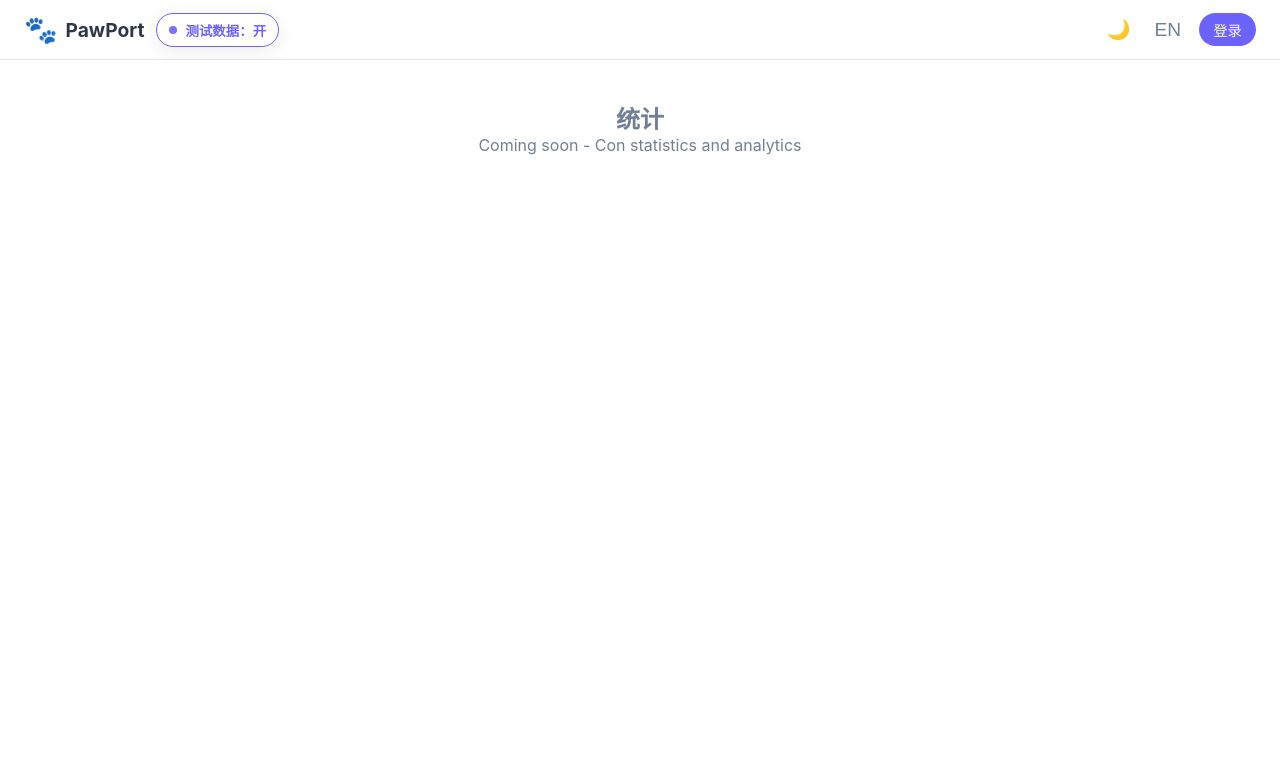
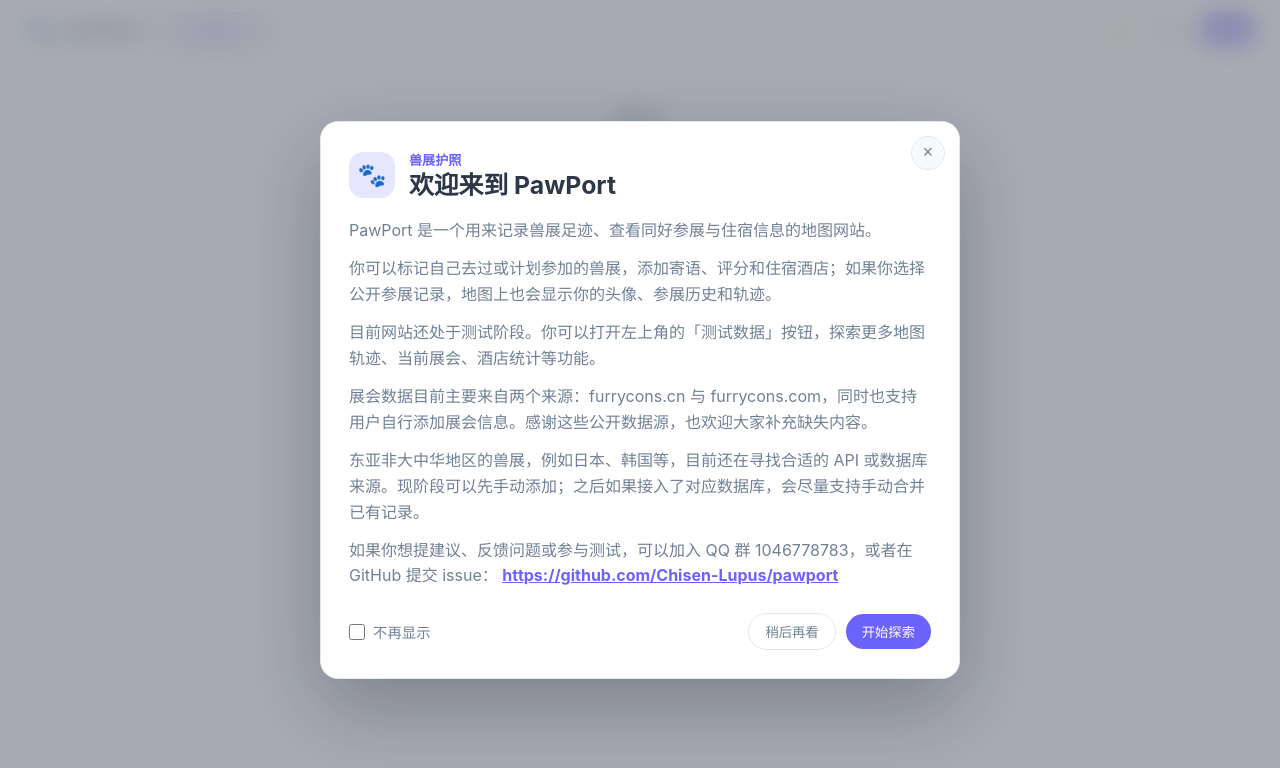
Before and after one commit to Chisen-Lupus/pawport, a Vue app in the folder pawport-test/frontend/: page /stats in a window 1280 px wide. Shown: the top 768 px of the page. Built offline with nearby package versions, Linux system fonts and the light colour scheme; no server answers.

Commit message:
feat: add welcome guide modal

```diff
--- a/pawport-test/frontend/src/App.vue
+++ b/pawport-test/frontend/src/App.vue
@@ -61,6 +61,59 @@
         </aside>
       </transition>
     </main>
+
+    <transition name="welcome-fade">
+      <div v-if="showWelcomeModal" class="welcome-overlay" @click.self="closeWelcomeModal">
+        <section
+          class="welcome-dialog"
+          role="dialog"
+          aria-modal="true"
+          aria-labelledby="welcome-title"
+        >
+          <button class="welcome-close" type="button" :aria-label="$t('welcome.closeLabel')" @click="closeWelcomeModal">
+            ×
+          </button>
+
+          <div class="welcome-heading">
+            <span class="welcome-mark">🐾</span>
+            <div>
+              <p class="welcome-kicker">{{ $t('app.subtitle') }}</p>
+              <h2 id="welcome-title">{{ $t('welcome.title') }}</h2>
+            </div>
+          </div>
+
+          <div class="welcome-copy">
+            <p>{{ $t('welcome.intro') }}</p>
+            <p>{{ $t('welcome.profile') }}</p>
+            <p>{{ $t('welcome.testing') }}</p>
+            <p>{{ $t('welcome.sources') }}</p>
+            <p>{{ $t('welcome.eastAsia') }}</p>
+            <p>
+              {{ $t('welcome.feedback') }}
+              <a href="https://github.com/Chisen-Lupus/pawport" target="_blank" rel="noreferrer">
+                https://github.com/Chisen-Lupus/pawport
+              </a>
+            </p>
+          </div>
+
+          <div class="welcome-actions">
+            <label class="welcome-check">
+              <input v-model="welcomeDontShowAgain" type="checkbox" />
+              <span>{{ $t('welcome.dontShowAgain') }}</span>
+            </label>
+
+            <div class="welcome-buttons">
+              <button class="btn welcome-secondary" type="button" @click="closeWelcomeModal">
+                {{ $t('welcome.laterAction') }}
+              </button>
+              <button class="btn btn-primary" type="button" @click="closeWelcomeModal">
+                {{ $t('welcome.primaryAction') }}
+              </button>
+            </div>
+          </div>
+        </section>
+      </div>
+    </transition>
   </div>
 </template>
 
@@ -79,8 +132,12 @@
 const themeStore = useThemeStore()
 const visibilityStore = useVisibilityStore()
 
+const WELCOME_STORAGE_KEY = 'pawport-welcome-dismissed-v1'
+
 const showPanel = ref(false)
 const isMapFullscreen = ref(false)
+const showWelcomeModal = ref(false)
+const welcomeDontShowAgain = ref(false)
 const extensions = ref({
   enableActiveUsers: false,
   enableFurryMeets: false,
@@ -98,7 +155,28 @@
   locale.value = newLocale
 }
 
+function welcomeDismissed() {
+  try {
+    return window.localStorage.getItem(WELCOME_STORAGE_KEY) === 'true'
+  } catch (error) {
+    return false
+  }
+}
+
+function closeWelcomeModal() {
+  if (welcomeDontShowAgain.value) {
+    try {
+      window.localStorage.setItem(WELCOME_STORAGE_KEY, 'true')
+    } catch (error) {
+      console.warn('Failed to save welcome preference')
+    }
+  }
+  showWelcomeModal.value = false
+}
+
 onMounted(async () => {
+  showWelcomeModal.value = !welcomeDismissed()
+
   if (authStore.token) {
     await authStore.fetchProfile()
   }
@@ -305,6 +383,144 @@
   overflow-y: auto;
 }
 
+.welcome-overlay {
+  position: fixed;
+  inset: 0;
+  z-index: 3000;
+  display: flex;
+  align-items: center;
+  justify-content: center;
+  padding: 24px;
+  background: color-mix(in srgb, var(--bg) 38%, rgba(15, 23, 42, 0.58));
+  backdrop-filter: blur(12px);
+}
+
+.welcome-dialog {
+  position: relative;
+  width: min(640px, 100%);
+  max-height: min(82vh, 760px);
+  overflow-y: auto;
+  padding: 28px;
+  border: 1px solid var(--border);
+  border-radius: 18px;
+  background: var(--bg-card);
+  color: var(--text);
+  box-shadow: 0 28px 80px rgba(15, 23, 42, 0.28);
+}
+
+.welcome-close {
+  position: absolute;
+  top: 14px;
+  right: 14px;
+  width: 34px;
+  height: 34px;
+  display: grid;
+  place-items: center;
+  border: 1px solid var(--border);
+  border-radius: 50%;
+  background: var(--bg-secondary);
+  color: var(--text-secondary);
+  font-size: 1.1em;
+  cursor: pointer;
+  transition: border-color var(--transition), color var(--transition), transform var(--transition);
+
+  &:hover {
+    border-color: var(--user-primary, var(--primary));
+    color: var(--user-primary, var(--primary));
+    transform: translateY(-1px);
+  }
+}
+
+.welcome-heading {
+  display: flex;
+  align-items: center;
+  gap: 14px;
+  padding-right: 36px;
+  margin-bottom: 18px;
+
+  h2 {
+    margin: 2px 0 0;
+    font-size: 1.55em;
+    line-height: 1.2;
+  }
+}
+
+.welcome-mark {
+  width: 46px;
+  height: 46px;
+  display: grid;
+  place-items: center;
+  flex: 0 0 auto;
+  border-radius: 14px;
+  background: color-mix(in srgb, var(--user-primary, var(--primary)) 16%, transparent);
+  font-size: 1.45em;
+}
+
+.welcome-kicker {
+  margin: 0;
+  color: var(--user-primary, var(--primary));
+  font-weight: 700;
+  font-size: 0.82em;
+}
+
+.welcome-copy {
+  display: grid;
+  gap: 12px;
+
+  p {
+    margin: 0;
+    color: var(--text-secondary);
+    line-height: 1.62;
+  }
+
+  a {
+    color: var(--user-primary, var(--primary));
+    font-weight: 700;
+    overflow-wrap: anywhere;
+  }
+}
+
+.welcome-actions {
+  display: flex;
+  align-items: center;
+  justify-content: space-between;
+  gap: 16px;
+  margin-top: 24px;
+}
+
+.welcome-check {
+  display: inline-flex;
+  align-items: center;
+  gap: 8px;
+  color: var(--text-secondary);
+  font-size: 0.9em;
+  cursor: pointer;
+
+  input {
+    width: 16px;
+    height: 16px;
+    accent-color: var(--user-primary, var(--primary));
+  }
+}
+
+.welcome-buttons {
+  display: flex;
+  align-items: center;
+  gap: 10px;
+  flex: 0 0 auto;
+}
+
+.welcome-secondary {
+  border: 1px solid var(--border);
+  background: transparent;
+  color: var(--text-secondary);
+
+  &:hover {
+    color: var(--text);
+    border-color: var(--text-secondary);
+  }
+}
+
 // Transitions
 .fade-enter-active, .fade-leave-active {
   transition: opacity 0.2s ease;
@@ -318,6 +534,25 @@
 }
 .slide-right-enter-from, .slide-right-leave-to {
   transform: translateX(100%);
+}
+
+.welcome-fade-enter-active,
+.welcome-fade-leave-active {
+  transition: opacity 0.2s ease;
+
+  .welcome-dialog {
+    transition: transform 0.24s ease, opacity 0.2s ease;
+  }
+}
+
+.welcome-fade-enter-from,
+.welcome-fade-leave-to {
+  opacity: 0;
+
+  .welcome-dialog {
+    opacity: 0;
+    transform: translateY(10px) scale(0.98);
+  }
 }
 
 // Mobile responsive
@@ -334,5 +569,30 @@
     width: 100%;
     border-left: none;
   }
+
+  .welcome-overlay {
+    align-items: flex-end;
+    padding: 12px;
+  }
+
+  .welcome-dialog {
+    max-height: 88vh;
+    padding: 22px;
+    border-radius: 16px;
+  }
+
+  .welcome-actions {
+    align-items: stretch;
+    flex-direction: column;
+  }
+
+  .welcome-buttons {
+    width: 100%;
+
+    .btn {
+      flex: 1;
+      justify-content: center;
+    }
+  }
 }
 </style>
--- a/pawport-test/frontend/src/i18n/en.json
+++ b/pawport-test/frontend/src/i18n/en.json
@@ -15,6 +15,19 @@
     "settings": "Settings",
     "testDataOn": "Test Data: On",
     "testDataOff": "Test Data: Off"
+  },
+  "welcome": {
+    "title": "Welcome to PawPort",
+    "intro": "PawPort is a map for tracking your furry convention journey and seeing where friends are attending and staying.",
+    "profile": "You can mark conventions you have attended or plan to attend, add comments, ratings, and hotels. If you make your attendance record public, the map can also show your avatar, history, and travel trajectory.",
+    "testing": "The site is currently in testing. Turn on the Test Data button in the upper left to explore more map trajectories, active conventions, hotel statistics, and other features.",
+    "sources": "Convention data currently comes mainly from furrycons.cn and furrycons.com, and users can also submit convention information directly. Thanks to these public data sources, and corrections or additions are welcome.",
+    "eastAsia": "For East Asian conventions outside Greater China, such as Japan and Korea, we are still looking for a suitable API or database. For now you can add them manually; once a matching database is available, we will try to support manually merging existing records.",
+    "feedback": "To suggest changes, report issues, or join testing, add QQ group 1046778783 or open a GitHub issue:",
+    "primaryAction": "Start Exploring",
+    "laterAction": "Maybe Later",
+    "dontShowAgain": "Do not show again",
+    "closeLabel": "Close welcome guide"
   },
   "map": {
     "activeCon": "Active Now",
--- a/pawport-test/frontend/src/i18n/zh.json
+++ b/pawport-test/frontend/src/i18n/zh.json
@@ -15,6 +15,19 @@
     "settings": "设置",
     "testDataOn": "测试数据：开",
     "testDataOff": "测试数据：关"
+  },
+  "welcome": {
+    "title": "欢迎来到 PawPort",
+    "intro": "PawPort 是一个用来记录兽展足迹、查看同好参展与住宿信息的地图网站。",
+    "profile": "你可以标记自己去过或计划参加的兽展，添加寄语、评分和住宿酒店；如果你选择公开参展记录，地图上也会显示你的头像、参展历史和轨迹。",
+    "testing": "目前网站还处于测试阶段。你可以打开左上角的「测试数据」按钮，探索更多地图轨迹、当前展会、酒店统计等功能。",
+    "sources": "展会数据目前主要来自两个来源：furrycons.cn 与 furrycons.com，同时也支持用户自行添加展会信息。感谢这些公开数据源，也欢迎大家补充缺失内容。",
+    "eastAsia": "东亚非大中华地区的兽展，例如日本、韩国等，目前还在寻找合适的 API 或数据库来源。现阶段可以先手动添加；之后如果接入了对应数据库，会尽量支持手动合并已有记录。",
+    "feedback": "如果你想提建议、反馈问题或参与测试，可以加入 QQ 群 1046778783，或者在 GitHub 提交 issue：",
+    "primaryAction": "开始探索",
+    "laterAction": "稍后再看",
+    "dontShowAgain": "不再显示",
+    "closeLabel": "关闭欢迎说明"
   },
   "map": {
     "activeCon": "正在进行",
```
